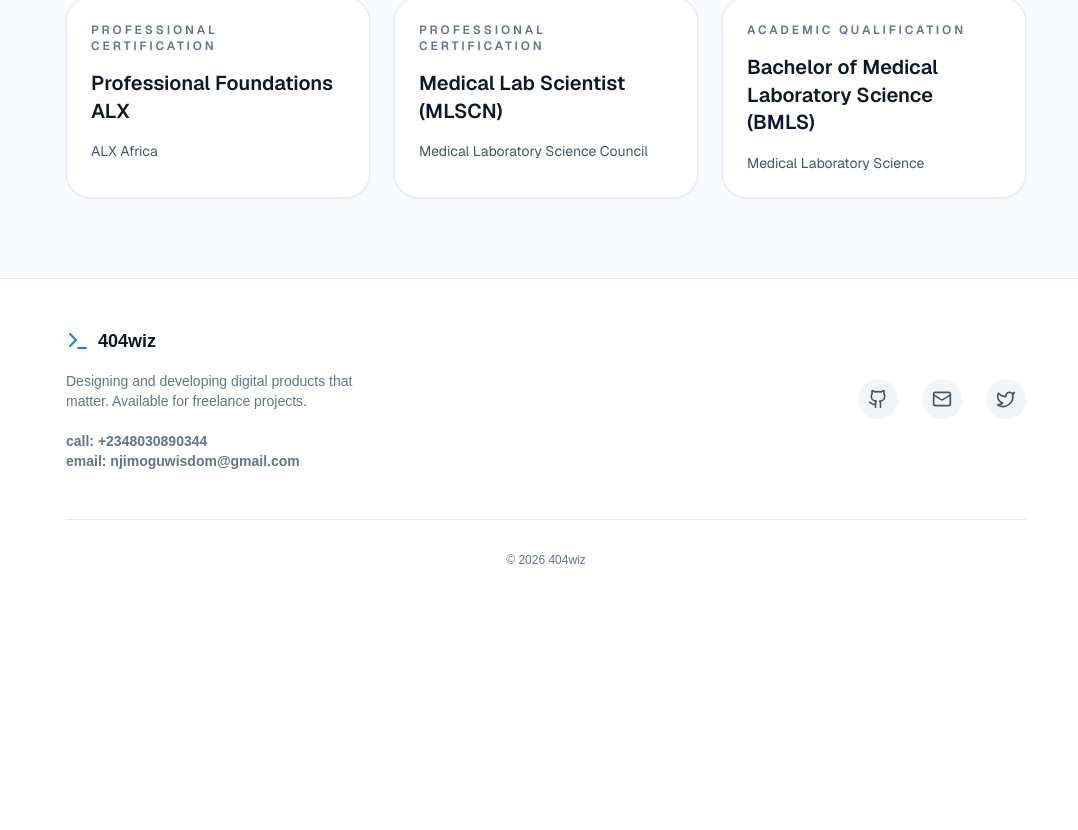
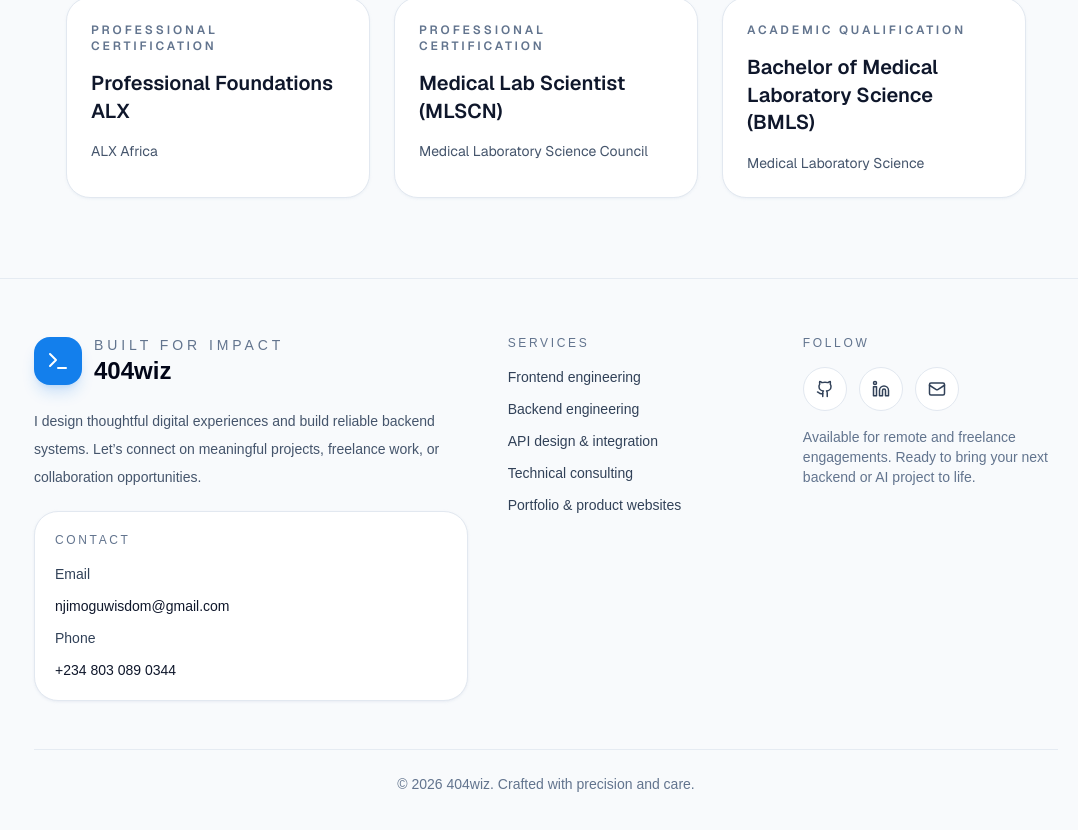
Before and after one commit to Hart-wiz/404wiz, a Next.js app: page / in a window 1280 px wide. Shown: the part 2500-3330 px from the top of the page, without its empty margins (94-1172 px from the left). Before the commit the page ends 3116 px from the top, so only its background shows below. Built offline with nearby package versions, Linux system fonts and the light colour scheme.

Commit message:
added better footer

```diff
--- a/components/Footer.tsx
+++ b/components/Footer.tsx
@@ -1,68 +1,110 @@
 import React from "react";
-import {
-  Terminal,
-  ArrowRight,
-  ExternalLink,
-  Code,
-  Github,
-  Mail,
-  Share2,
-  Database,
-  Cloud,
-  Layout,
-  Cpu,
-  Linkedin,
-  Twitter,
-} from "lucide-react";
+import { Terminal, Github, Mail, Linkedin, Twitter } from "lucide-react";
 import Link from "next/link";
 
 export default function Footer() {
   return (
-    <div>
-      <footer className="border-t border-slate-200 dark:border-[#283039] bg-white dark:bg-[#101922] py-12 px-6 lg:px-40">
-        <div className="flex flex-col md:flex-row justify-between items-center gap-8">
-          <div className="flex flex-col items-center md:items-start gap-4">
-            <div className="flex items-center gap-2">
-              <Terminal className="text-[#137fec]" size={24} />
-              <span className="font-bold text-lg text-slate-900 dark:text-white">
+    <footer className="border-t border-slate-200/80 dark:border-slate-700 bg-slate-50 dark:bg-slate-950 py-14 px-6 lg:px-32">
+      <div className="grid gap-10 md:grid-cols-[1.7fr_1fr_1fr] items-start">
+        <div className="space-y-5">
+          <div className="flex items-center gap-3">
+            <div className="rounded-2xl bg-[#137fec] p-3 text-white shadow-lg shadow-[#137fec]/20">
+              <Terminal size={24} />
+            </div>
+            <div>
+              <p className="text-sm uppercase tracking-[0.28em] text-slate-500 dark:text-slate-400">
+                Built for impact
+              </p>
+              <h2 className="text-2xl font-semibold text-slate-950 dark:text-white">
                 404wiz
-              </span>
+              </h2>
             </div>
-            <p className="text-sm text-slate-500 max-w-xs text-center md:text-left flex flex-col">
-              Designing and developing digital products that matter. Available
-              for freelance projects.
-              <span className="pt-5 flex flex-col">
-                <span className="font-bold ">call: +2348030890344</span>
-                <span className="font-bold">
-                  email: njimoguwisdom@gmail.com
-                </span>
-              </span>
+          </div>
+          <p className="max-w-md text-sm leading-7 text-slate-600 dark:text-slate-300">
+            I design thoughtful digital experiences and build reliable backend
+            systems. Let’s connect on meaningful projects, freelance work, or
+            collaboration opportunities.
+          </p>
+          <div className="rounded-3xl border border-slate-200 bg-white p-5 shadow-sm shadow-slate-200/60 dark:border-slate-800 dark:bg-slate-900 dark:shadow-none">
+            <p className="text-xs uppercase tracking-[0.22em] text-slate-500 dark:text-slate-400">
+              Contact
             </p>
+            <div className="mt-4 space-y-3 text-sm text-slate-700 dark:text-slate-200">
+              <p className="font-medium">Email</p>
+              <a
+                className="block text-slate-900 dark:text-white hover:text-[#137fec]"
+                href="mailto:njimoguwisdom@gmail.com"
+              >
+                njimoguwisdom@gmail.com
+              </a>
+              <p className="font-medium">Phone</p>
+              <a
+                className="block text-slate-900 dark:text-white hover:text-[#137fec]"
+                href="tel:+2348030890344"
+              >
+                +234 803 089 0344
+              </a>
+            </div>
           </div>
-          <div className="flex gap-6 ">
+        </div>
+
+        <div className="space-y-4">
+          <p className="text-xs uppercase tracking-[0.22em] text-slate-500 dark:text-slate-400">
+            Services
+          </p>
+          <ul className="space-y-3 text-sm text-slate-700 dark:text-slate-300">
+            <li>Frontend engineering</li>
+            <li>Backend engineering</li>
+            <li>API design & integration</li>
+            <li>Technical consulting</li>
+            <li>Portfolio & product websites</li>
+          </ul>
+        </div>
+
+        <div className="space-y-4">
+          <p className="text-xs uppercase tracking-[0.22em] text-slate-500 dark:text-slate-400">
+            Follow
+          </p>
+          <div className="flex gap-3">
             {[
-              { icon: Github, href: "https://github.com/Hart-wiz" },
+              {
+                icon: Github,
+                href: "https://github.com/Hart-wiz",
+                label: "Github",
+              },
+              {
+                icon: Linkedin,
+                href: "https://www.linkedin.com/in/wisdomnjimogu",
+                label: "LinkedIn",
+              },
               {
                 icon: Mail,
-                href: "mailto:njimoguwisdom@gmail.com?subject=I%20have%20a%20for%20you",
+                href: "mailto:njimoguwisdom@gmail.com",
+                label: "Email",
               },
-              { icon: Twitter, href: "#" },
-            ].map((social, idx) => (
+              // { icon: Twitter, href: "https://twitter.com/", label: "Twitter" },
+            ].map((item, idx) => (
               <Link
                 key={idx}
-                className="w-10 h-10 rounded-full bg-slate-100 dark:bg-slate-800 flex items-center justify-center text-slate-600 dark:text-slate-400 hover:bg-[#137fec] hover:text-white transition-all"
-                href={social.href}
+                href={item.href}
                 target="_blank"
+                className="group flex h-11 w-11 items-center justify-center rounded-full border border-slate-200 bg-white text-slate-700 transition hover:border-[#137fec] hover:bg-[#137fec] hover:text-white dark:border-slate-700 dark:bg-slate-900 dark:text-slate-300 dark:hover:bg-[#137fec]"
+                aria-label={item.label}
               >
-                <social.icon size={20} />
+                <item.icon size={18} />
               </Link>
             ))}
           </div>
+          <p className="text-sm text-slate-500 dark:text-slate-400">
+            Available for remote and freelance engagements. Ready to bring your
+            next backend or AI project to life.
+          </p>
         </div>
-        <div className="mt-12 pt-8 border-t border-slate-200 dark:border-[#283039] text-center text-xs text-slate-500">
-          © {new Date().getFullYear()} 404wiz
-        </div>
-      </footer>
-    </div>
+      </div>
+
+      <div className="mt-12 border-t border-slate-200/80 dark:border-slate-800 pt-6 text-center text-sm text-slate-500 dark:text-slate-400">
+        © {new Date().getFullYear()} 404wiz. Crafted with precision and care.
+      </div>
+    </footer>
   );
 }
```
